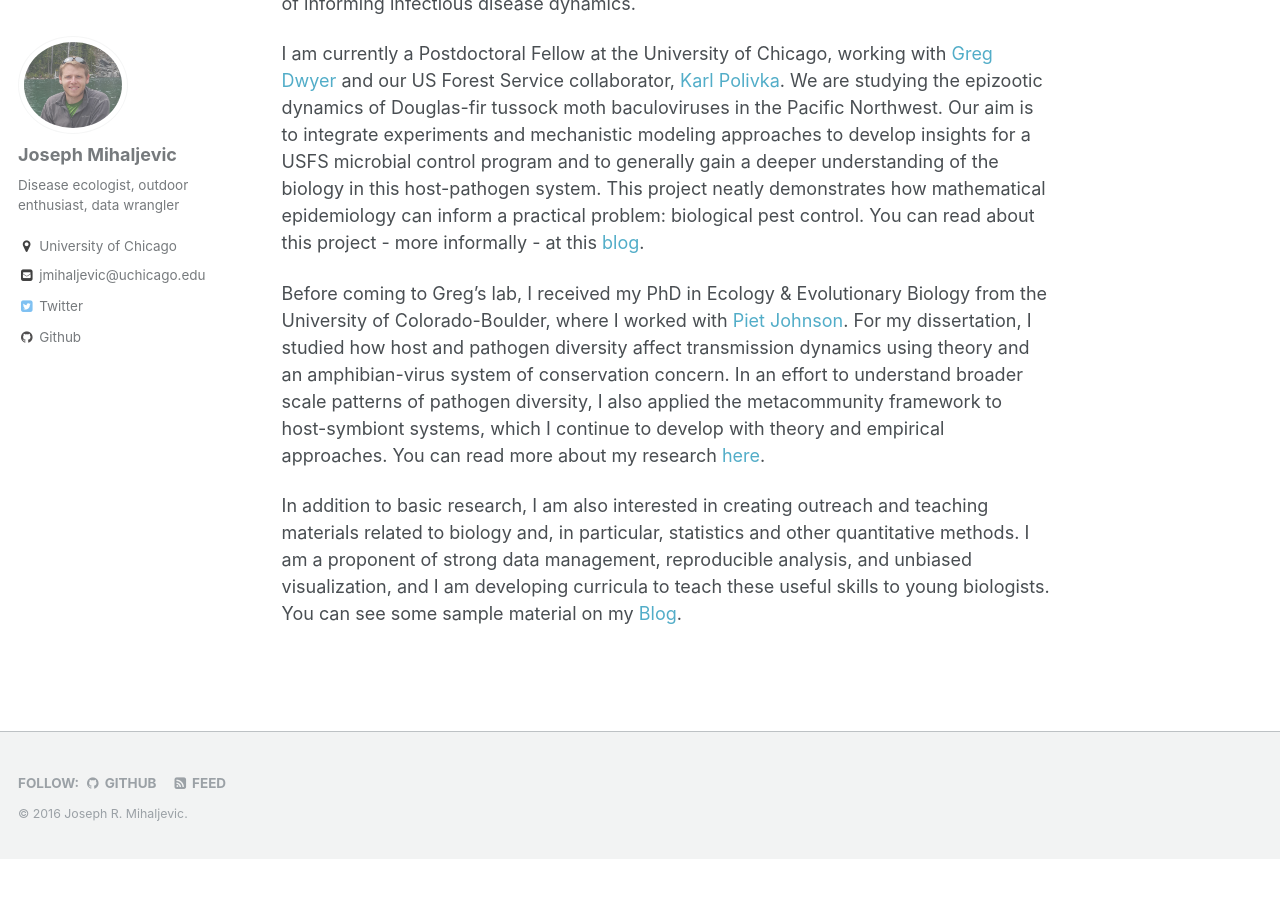
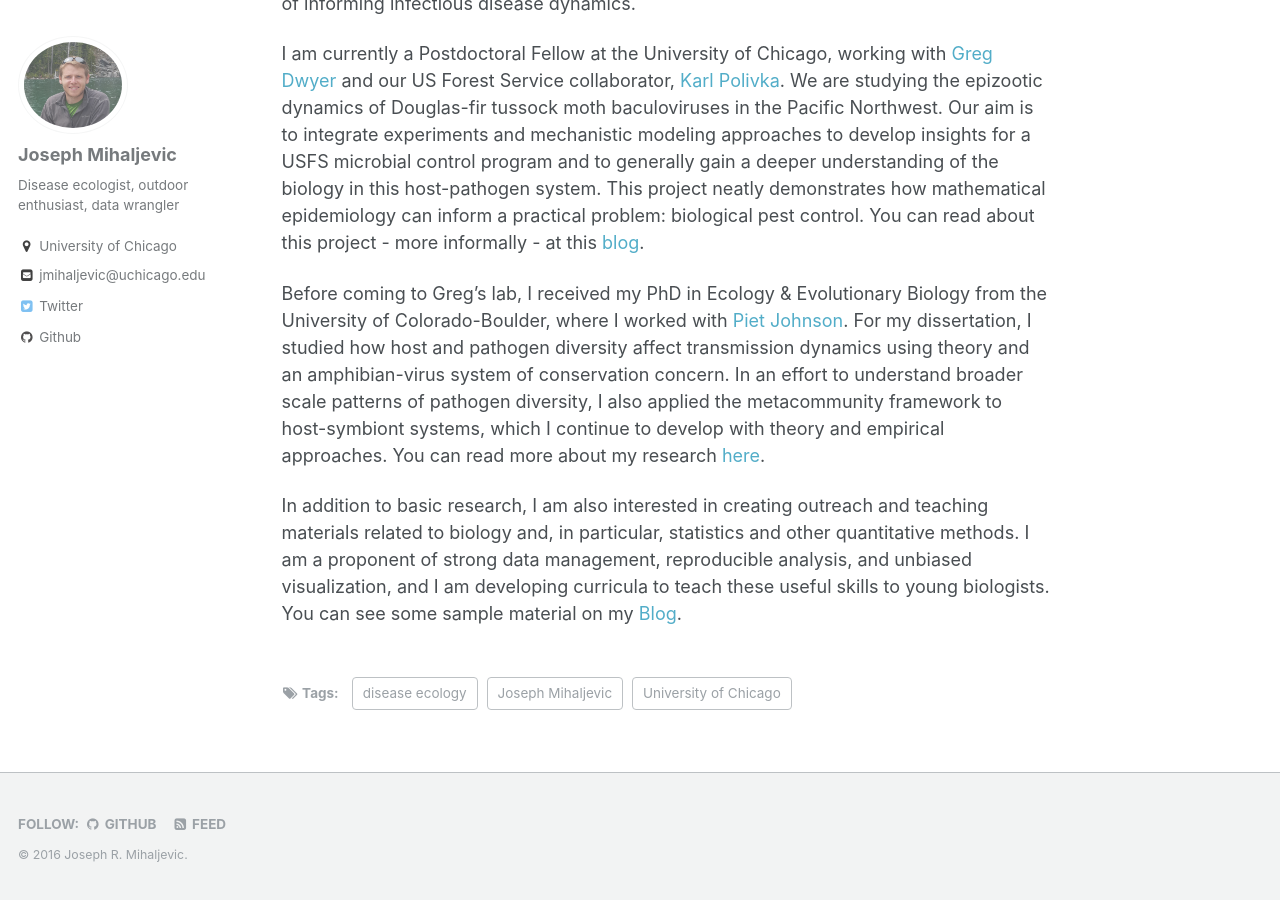
Before and after one commit to jrmihalj/jrmihalj.github.io, a Jekyll site: the page built from index.md, in a window 1280 px wide and 900 px high, scrolled down 684 px. Built offline with Jekyll 4.4.1, drawn with Linux system fonts in a browser that asks for light colours; before the commit the page ends 1544 px from its top, so only the background shows below that.

Commit message:
add tags to home

```diff
--- a/index.md
+++ b/index.md
@@ -4,6 +4,10 @@ author_profile: true
 header:
   image: home_header.jpg
   caption: "*Glacier National Park*"
+tags:
+  - Joseph Mihaljevic
+  - University of Chicago
+  - disease ecology
 ---
 
 # Welcome to my site!
```
